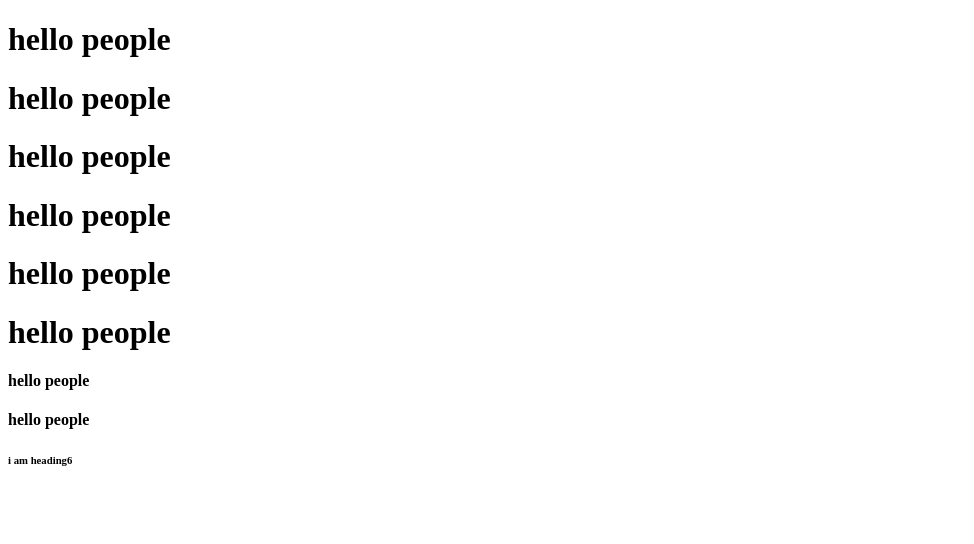
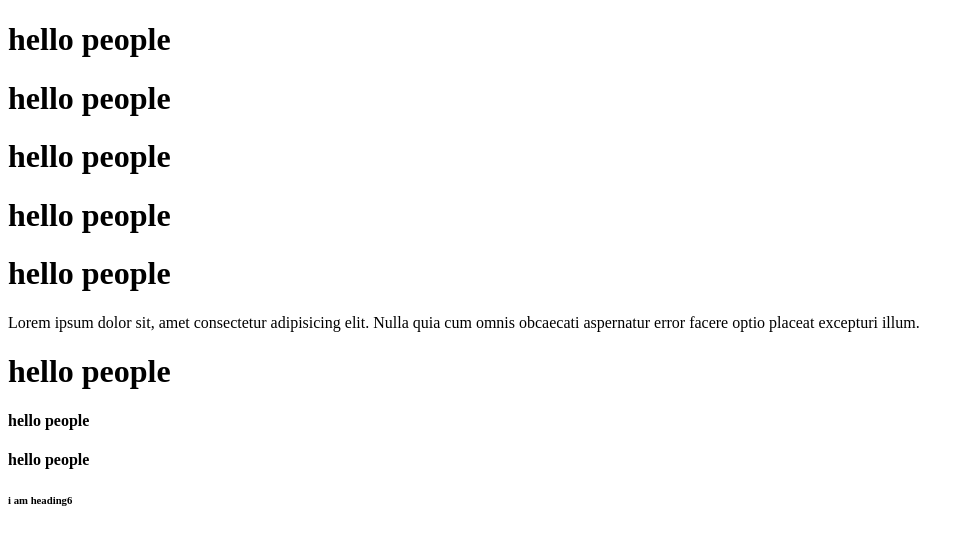
Before and after one commit to hullash/testing-git, a plain HTML site: page index.html in a window 1280 px wide. Shown: the whole page, without its empty margins (0-974 px from the left). Drawn offline with Linux system fonts and the light colour scheme.

Commit message:
lorem text added

```diff
--- a/index.html
+++ b/index.html
@@ -1,9 +1,9 @@
 <!DOCTYPE html>
 <html lang="en">
   <head>
- <meta charset="UTF-8">
- <meta http-equiv="X-UA-Compatible" content="IE=edge">
- <meta name="viewport" content="width=device-width, initial-scale=1.0">
+    <meta charset="UTF-8" />
+    <meta http-equiv="X-UA-Compatible" content="IE=edge" />
+    <meta name="viewport" content="width=device-width, initial-scale=1.0" />
     <title>Keyboard shortcuts</title>
   </head>
   <body>
@@ -12,7 +12,10 @@
     <h1>hello people</h1>
     <h1>hello people</h1>
     <h1>hello people</h1>
-
+    <p>
+      Lorem ipsum dolor sit, amet consectetur adipisicing elit. Nulla quia cum
+      omnis obcaecati aspernatur error facere optio placeat excepturi illum.
+    </p>
     <h1>hello people</h1>
     <h4>hello people</h4>
     <h4>hello people</h4>
```
Lines whose indentation alone changed are shown as unchanged.
